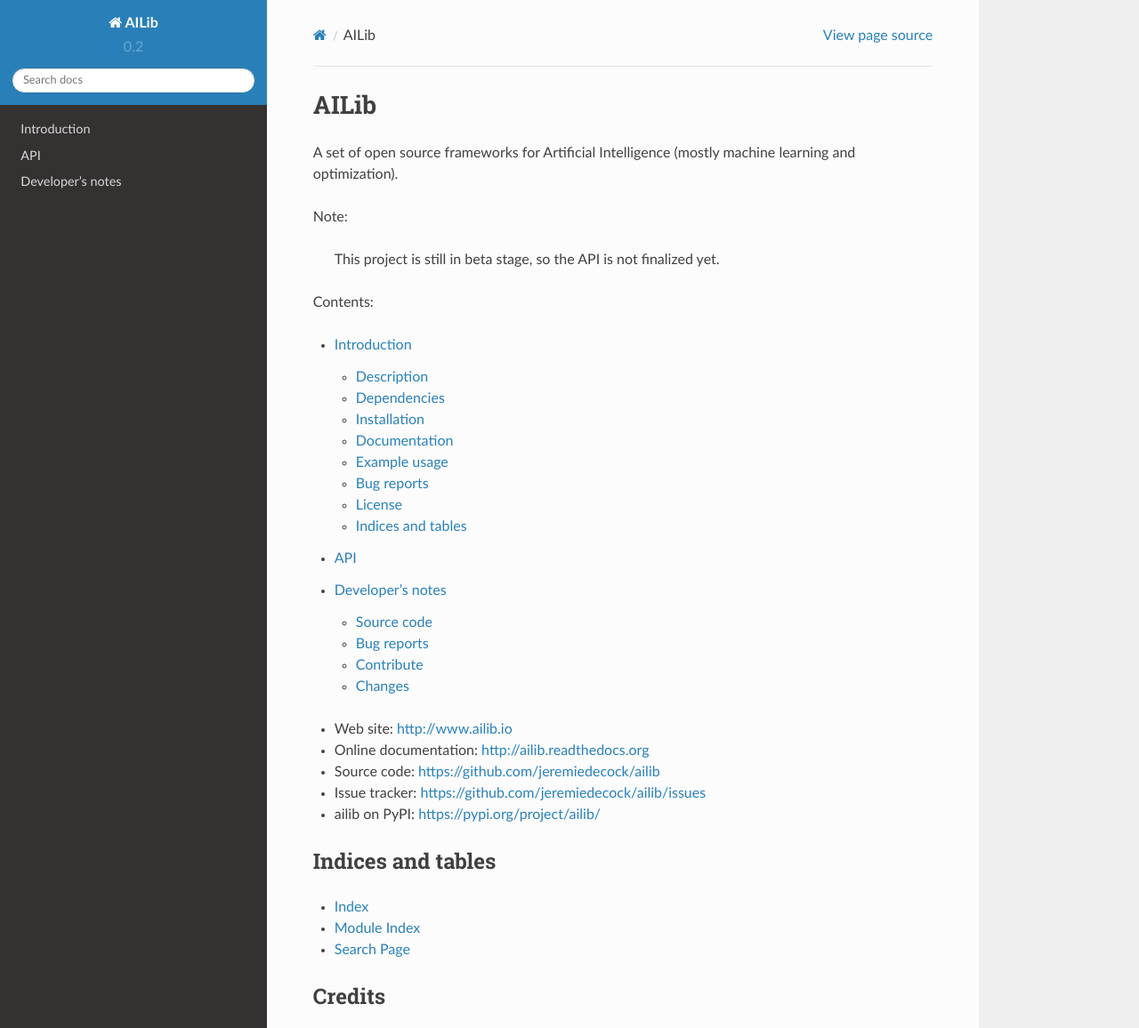
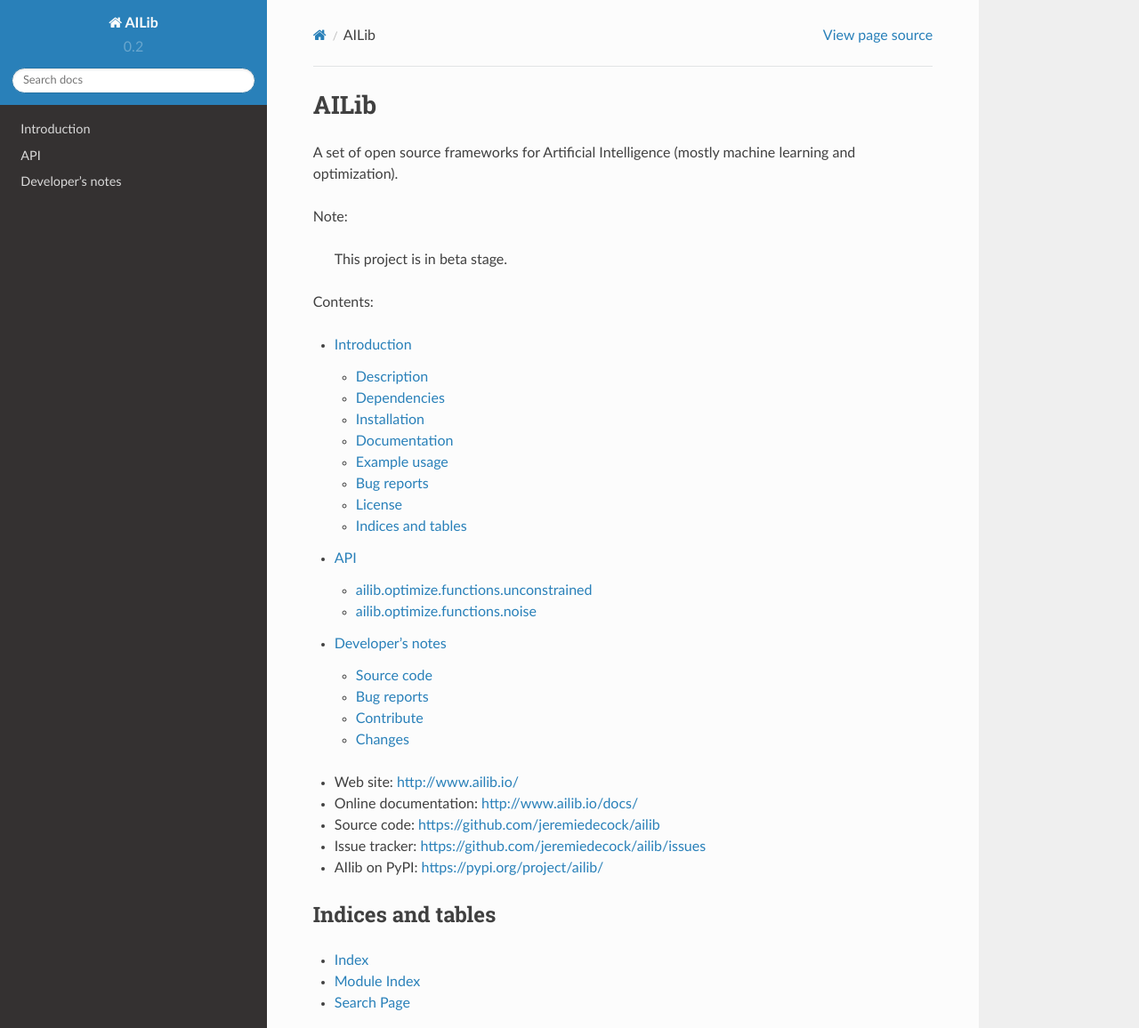
Before and after one commit to jeremiedecock/ailib, a Sphinx documentation site: the page built from docs/index.rst, in a window 1280 px wide and 1400 px high, cut to the strip 0-1156 px from the top of the window. Shown: the whole strip at 89% size. Built offline with Sphinx 7.4.7 and the Read the Docs theme 2.0.0, drawn with Linux system fonts in a browser that asks for light colours; pages that are not in the unit, such as notebooks, are missing from menus.

Commit message:
Init documentation + add sphinx gallery.

```diff
--- a/docs/api.rst
+++ b/docs/api.rst
@@ -1,6 +1,6 @@
-===
-API
-===
+=========
+AIlib API
+=========
 
 .. module:: ailib
 
@@ -10,9 +10,10 @@
 
     This project is still in *beta* stage, so the API is not finalized yet.
 
-Modules:
+Optimization package:
 
 .. toctree::
-   :maxdepth: 2
+   :maxdepth: 1
 
-   ailib.TODO_MODULE_NAME <api_TODO_MODULE_NAME>
+   ailib.optimize.functions.unconstrained <api_optimize_functions_unconstrained>
+   ailib.optimize.functions.noise <api_optimize_functions_noise>
--- /dev/null
+++ b/docs/api_optimize_functions_noise.rst
@@ -0,0 +1,6 @@
+========================
+optimize.functions.noise
+========================
+
+.. automodule:: ailib.optimize.functions.noise
+   :members:
--- /dev/null
+++ b/docs/api_optimize_functions_unconstrained.rst
@@ -0,0 +1,6 @@
+================================
+optimize.functions.unconstrained
+================================
+
+.. automodule:: ailib.optimize.functions.unconstrained
+   :members:
--- a/docs/conf.py
+++ b/docs/conf.py
@@ -43,6 +43,7 @@
     'sphinx.ext.ifconfig',
     'sphinx.ext.viewcode',
     'sphinx.ext.githubpages',
+    'sphinx_gallery.gen_gallery',
 ]
 
 # Add any paths that contain templates here, relative to this directory.
@@ -358,3 +359,12 @@
 
 # Example configuration for intersphinx: refer to the Python standard library.
 intersphinx_mapping = {'https://docs.python.org/': None}
+
+# Sphinx gallery configuration
+sphinx_gallery_conf = {
+    # path to your examples scripts
+    'examples_dirs': '../examples',
+    # path where to save gallery generated examples
+    'gallery_dirs': 'gallery',
+    'backreferences_dir': False,
+}
--- a/docs/index.rst
+++ b/docs/index.rst
@@ -6,7 +6,7 @@
 
 Note:
 
-    This project is still in beta stage, so the API is not finalized yet.
+    This project is in beta stage.
 
 Contents:
 
@@ -17,11 +17,11 @@
    API <api>
    developer
 
-* Web site: http://www.ailib.io
-* Online documentation: http://ailib.readthedocs.org
+* Web site: http://www.ailib.io/
+* Online documentation: http://www.ailib.io/docs/
 * Source code: https://github.com/jeremiedecock/ailib
 * Issue tracker: https://github.com/jeremiedecock/ailib/issues
-* ailib on PyPI: https://pypi.org/project/ailib/
+* AIlib on PyPI: https://pypi.org/project/ailib/
 
 Indices and tables
 ==================
```
Also changed, not shown: 1 other file.
